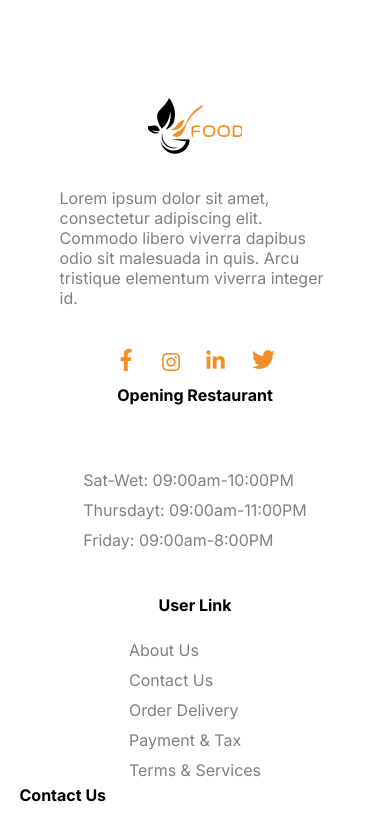
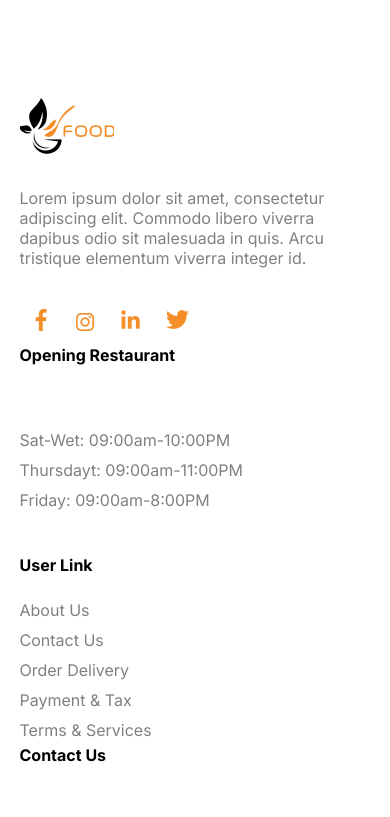
Before and after one commit to mdabdulhalim-bd/food-restaurant, a plain HTML site: page index.html in a window 390 px wide. Shown: the part 7987-8804 px from the top of the page. Drawn offline with Linux system fonts and the light colour scheme.

Commit message:
updated responsive ness

```diff
--- a/css/responsive.css
+++ b/css/responsive.css
@@ -139,8 +139,6 @@
 
   .footer-container{
     flex-direction: column;
-    align-items: center;
-    justify-content: center;
     padding: 100px 0 50px 0;
   }
   .footer-logo,
@@ -150,20 +148,13 @@
     width:100%;
   }
   .footer-logo{
-    align-items: center;
-  }
-  .open-restuarant{
-    align-items: center;
+    padding: 0px;
   }
   .user-link{
-    align-items: center;
     margin-top: 40px;
     gap:20px;
   }
-  .footer-link{
-    align-items: center!important;
 
-  }
   .contact-us{
     display: flex;
     flex-direction: column;
```
